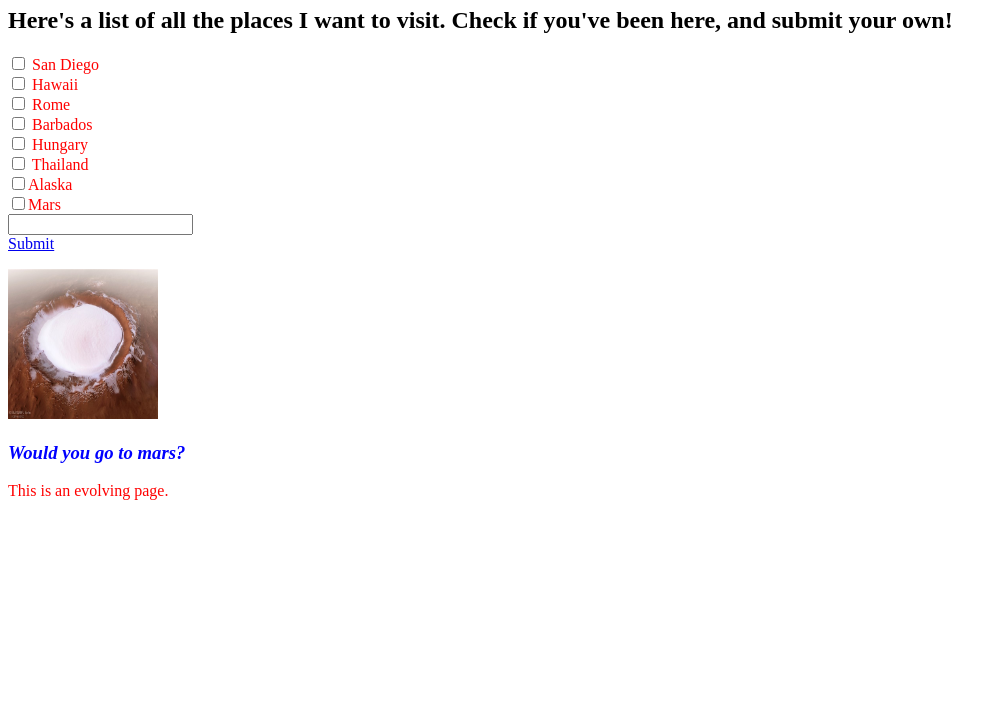
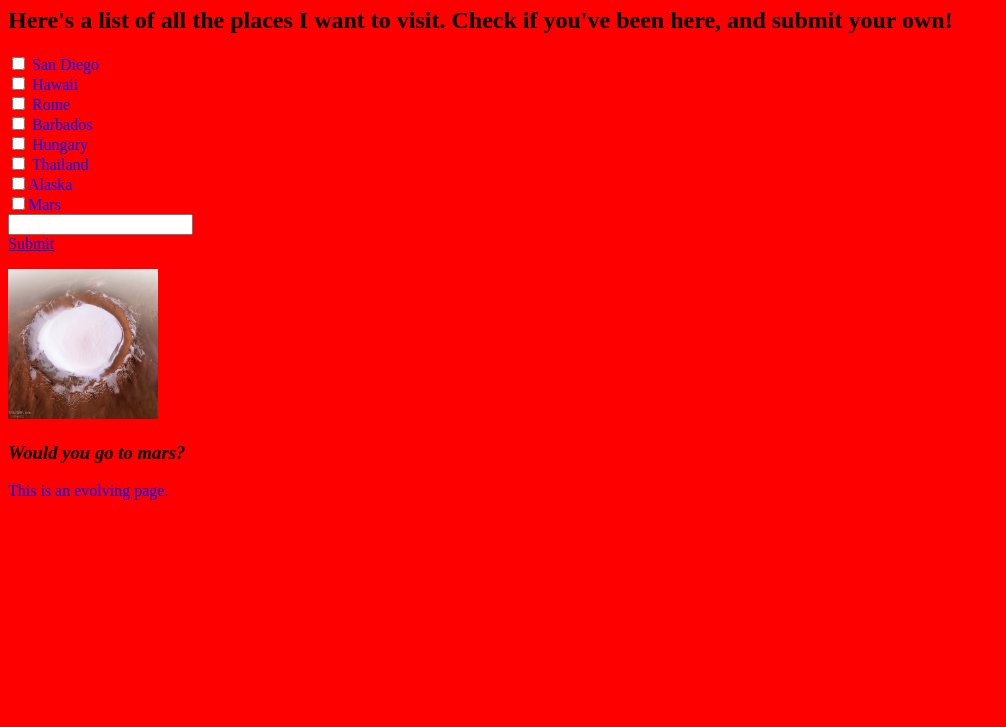
Before and after one commit to mashaivy/Favorite-places, a plain HTML site: page index.html in a window 1280 px wide. Shown: the part 73-800 px from the top of the page, without its empty margins (0-1006 px from the left). Drawn offline with Linux system fonts and the light colour scheme.

Commit message:
add background color to red_theme

```diff
--- a/manystyles.css
+++ b/manystyles.css
@@ -1,6 +1,6 @@
 h3{
-  font-style: italic;
-color:blue;}
-p{
-color:red;
-}
+  font-style: italic;}
+
+p{color:blue;}
+
+body{background-color:red;}
```
